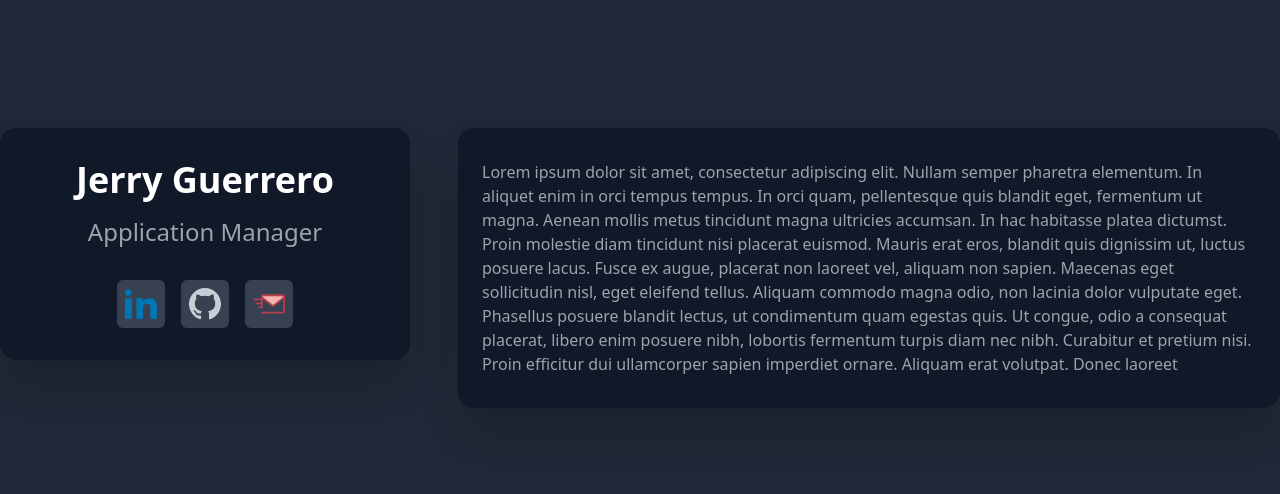
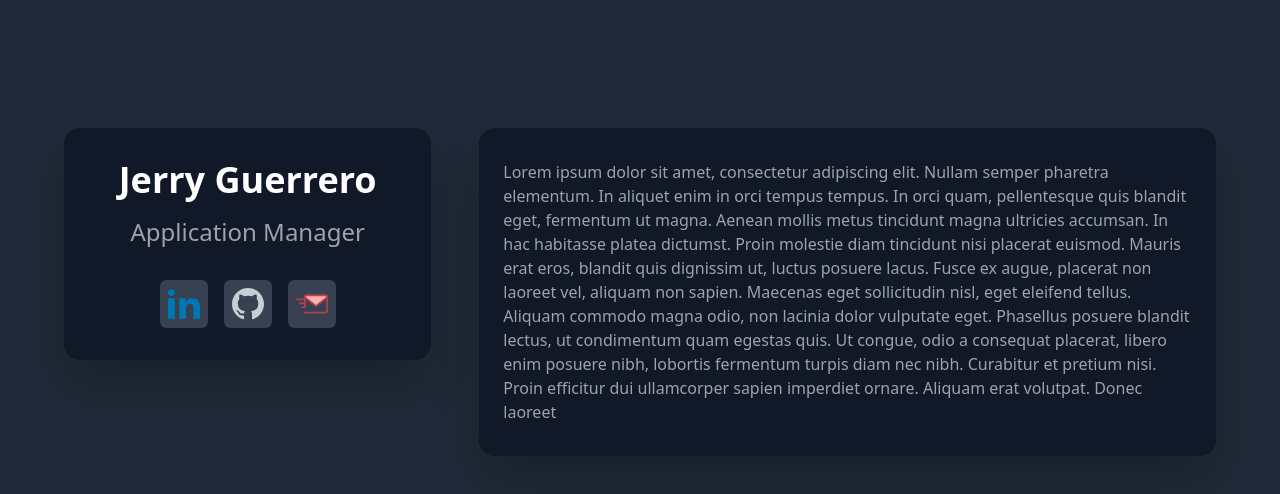
Before and after one commit to Durzo95/jerry-guerrero-portfolio, a Next.js app: page / in a window 1280 px wide. Shown: the top 494 px of the page. Built offline with nearby package versions, Linux system fonts and the light colour scheme.

Commit message:
pad the x axis

```diff
--- a/pages/index.tsx
+++ b/pages/index.tsx
@@ -4,7 +4,7 @@ import Image from "next/image";
 
 const Home: NextPage = () => {
   return (
-    <body className="h-screen bg-gray-800 pb-16 pt-32">
+    <body className="h-screen bg-gray-800 py-32 px-16">
       <Head>
         <title>Jerry Guerrero</title>
         <link rel="icon" href="/favicon.ico" />
```
